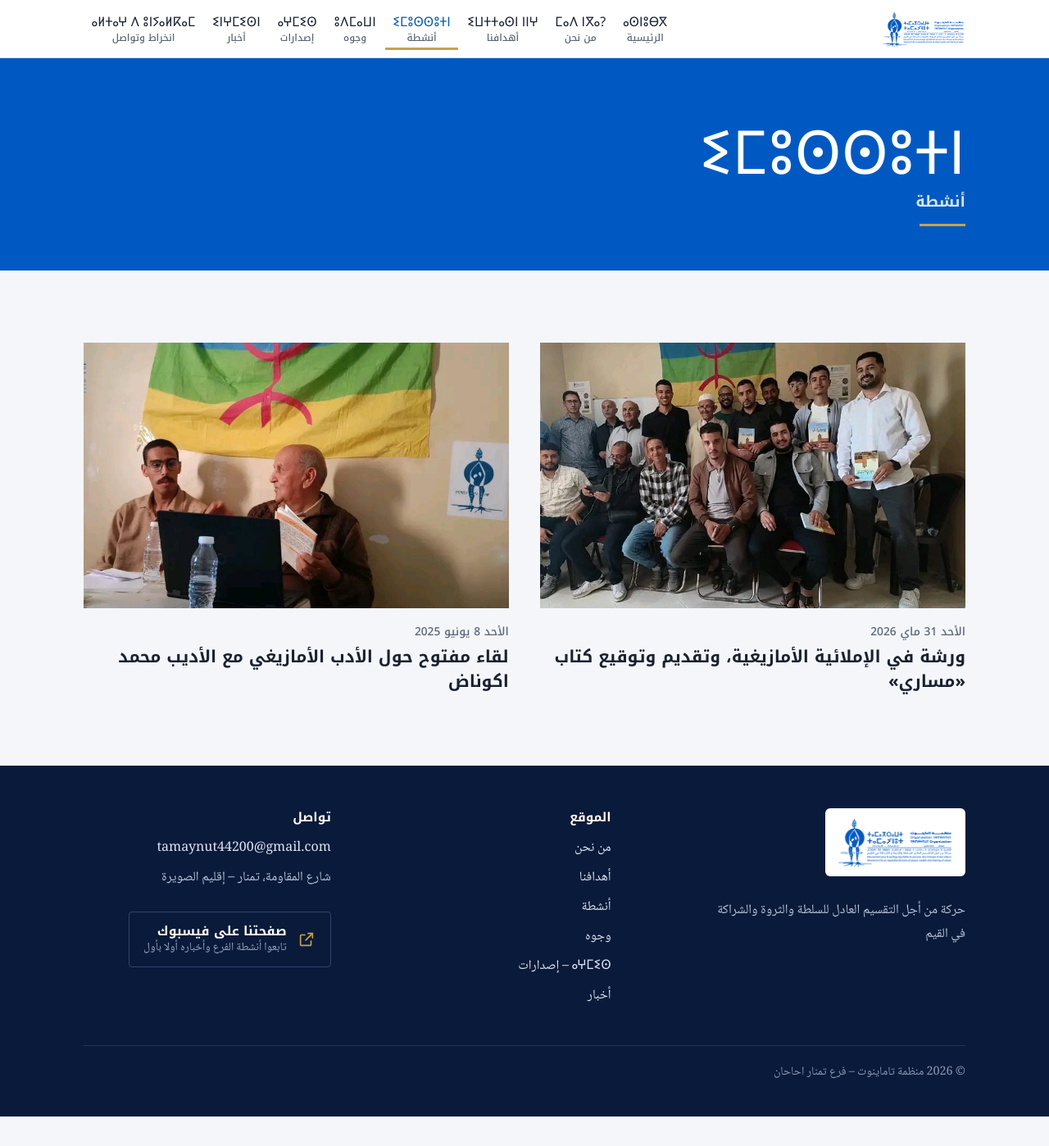
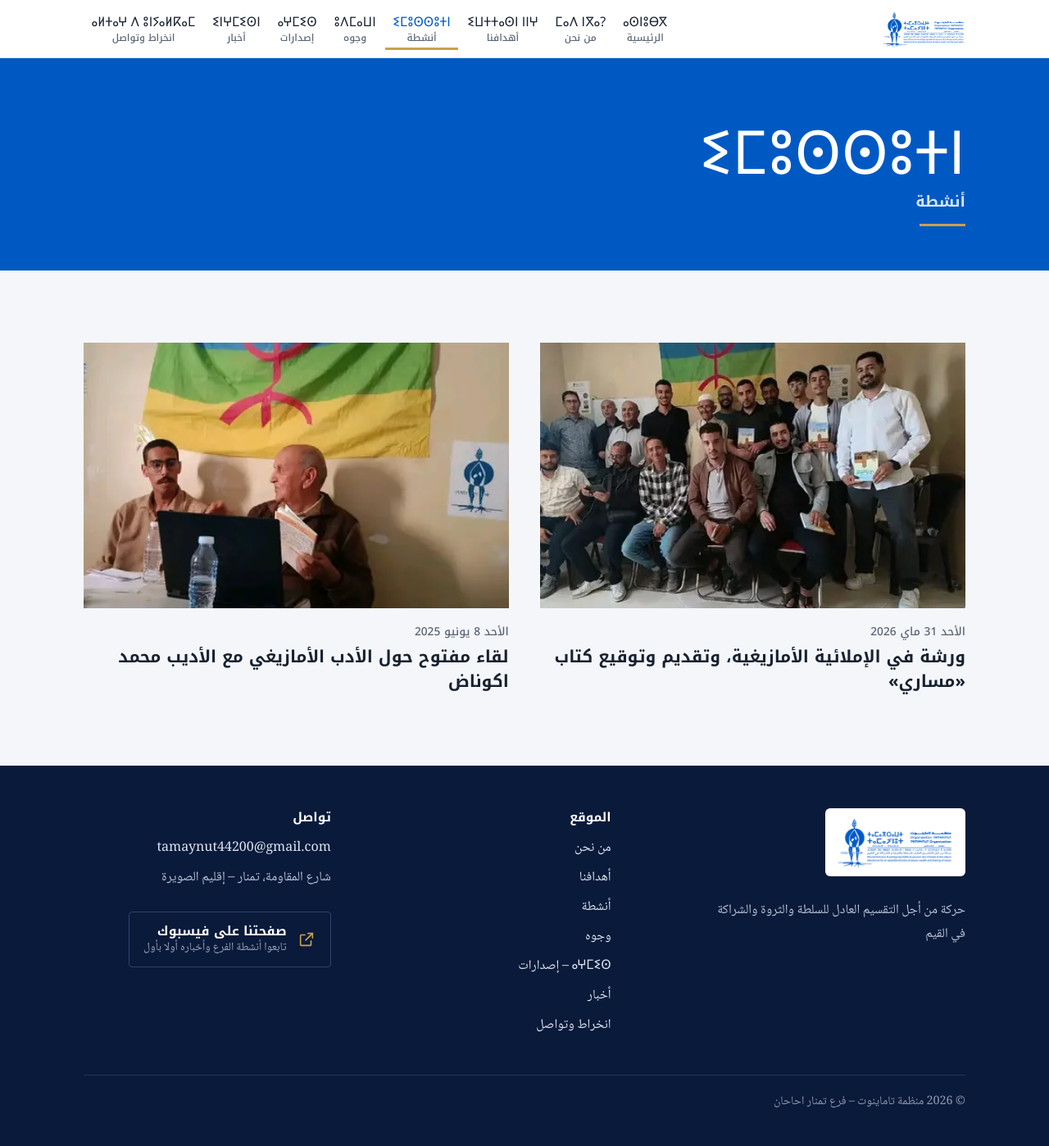
Before and after one commit to tamaynut-ihahan/tamaynut-ihahan.github.io, a Jekyll site: the page built from activities/index.html, in a window 1280 px wide and 1398 px high. Shown: the whole window at 82% size. Built offline with Jekyll 4.4.1, drawn with Linux system fonts in a browser that asks for light colours.

Commit message:
Site fixes: lighter thumbnails, browsable activity photos, smaller face cards
- Activities list: use the 640px WebP thumbnails (sm) instead of the
  full-size JPG originals, with width/height like the home page cards.
- News list: add width/height to thumbnails to match the home page.
- Activity pages: mark the article as a gallery so the poster and all
  photos can be browsed in the lightbox with arrows, keys and swipe.
- Faces: compress the Akounad and Albacha card originals to WebP
  (234 -> 158 KiB, 172 -> 80 KiB), as done for the other cards.
- Footer: add the missing "انخراط وتواصل" link.

Co-Authored-By: Claude Opus 5.5 <noreply@anthropic.com>
Claude-Session: https://claude.ai/code/session_014tttQ9MUtkdskoAveWvgdb

```diff
--- a/_data/faces.yml
+++ b/_data/faces.yml
@@ -19,11 +19,11 @@
   height: 1725
 - name_tz: "ⵚⴰⵍⵃ ⵍⴱⴰⵛⴰ"
   label: "الفنان صالح الباشا"
-  image: /assets/img/udm-albacha.jpg
+  image: /assets/img/udm-albacha.webp
   width: 962
   height: 1350
 - name_tz: "ⵎⴰⵙⵙ ⵎⵓⵃⵎⵎⴰⴷ ⴰⴽⵓⵏⴰⴹ"
   label: "الأستاذ محمد اكوناض"
-  image: /assets/img/udm-akounad.jpg
+  image: /assets/img/udm-akounad.webp
   width: 991
   height: 1350
--- a/_includes/footer.html
+++ b/_includes/footer.html
@@ -14,6 +14,7 @@
           <li><a href="{{ '/faces/' | relative_url }}">وجوه</a></li>
           <li><a href="{{ '/newsletter/' | relative_url }}">ⴰⵖⵎⵉⵙ – إصدارات</a></li>
           <li><a href="{{ '/news/' | relative_url }}">أخبار</a></li>
+          <li><a href="{{ '/join/' | relative_url }}">انخراط وتواصل</a></li>
         </ul>
       </div>
       <div>
--- a/_layouts/activity.html
+++ b/_layouts/activity.html
@@ -5,7 +5,7 @@ layout: default
   <a class="bh" href="{{ '/activities/' | relative_url }}"><span class="tz" lang="zgh">ⵉⵎⵓⵙⵙⵓⵜⵏ</span><span class="ar">أنشطة</span></a>
 </div></div>
 <div class="wrap single">
-  <article class="activity">
+  <article class="activity" data-gallery>
     <div>
       <span class="date">{% include date.html date=page.date weekday=true %}{% if page.place %} – {{ page.place }}{% endif %}</span>
       <h1>{{ page.title | escape }}</h1>
--- a/activities/index.html
+++ b/activities/index.html
@@ -10,7 +10,7 @@ description: "أنشطة فرع منظمة تاماينوت بتمنار احا
   <div class="cards">
     {%- for a in items %}
     <a class="card" href="{{ a.url | relative_url }}">
-      <div class="thumb"><img src="{{ a.card_image | default: a.image | relative_url }}" alt="{{ a.card_alt | default: a.image_alt | escape }}" loading="lazy"></div>
+      <div class="thumb">{%- assign card_src = a.card_image | default: a.image %}<img src="{% include img.html src=card_src size="sm" %}" alt="{{ a.card_alt | default: a.image_alt | escape }}" loading="lazy" width="640" height="400"></div>
       <span class="date">{% include date.html date=a.date weekday=true %}</span>
       <h2>{{ a.title | escape }}</h2>
     </a>
--- a/news/index.html
+++ b/news/index.html
@@ -9,7 +9,7 @@ description: "أخبار فرع منظمة تاماينوت بتمنار احا
 <div class="band"><div class="wrap">
   <ul class="news-list">
     {%- for n in items %}
-    <li><a class="nthumb" href="{{ n.url | relative_url }}" tabindex="-1" aria-hidden="true"><img src="{% include img.html src=n.image size="xs" %}" alt="" loading="lazy"></a>
+    <li><a class="nthumb" href="{{ n.url | relative_url }}" tabindex="-1" aria-hidden="true"><img src="{% include img.html src=n.image size="xs" %}" alt="" loading="lazy" width="240" height="320"></a>
       <a href="{{ n.url | relative_url }}"><span class="date">{% include date.html date=n.date precision=n.date_precision %}</span><h2>{{ n.list_title | default: n.title | escape }}</h2></a></li>
     {%- endfor %}
   </ul>
```
Also changed, not shown: assets/img/udm-akounad.jpg (deleted), assets/img/udm-akounad.webp (added), assets/img/udm-albacha.jpg (deleted), assets/img/udm-albacha.webp (added).
